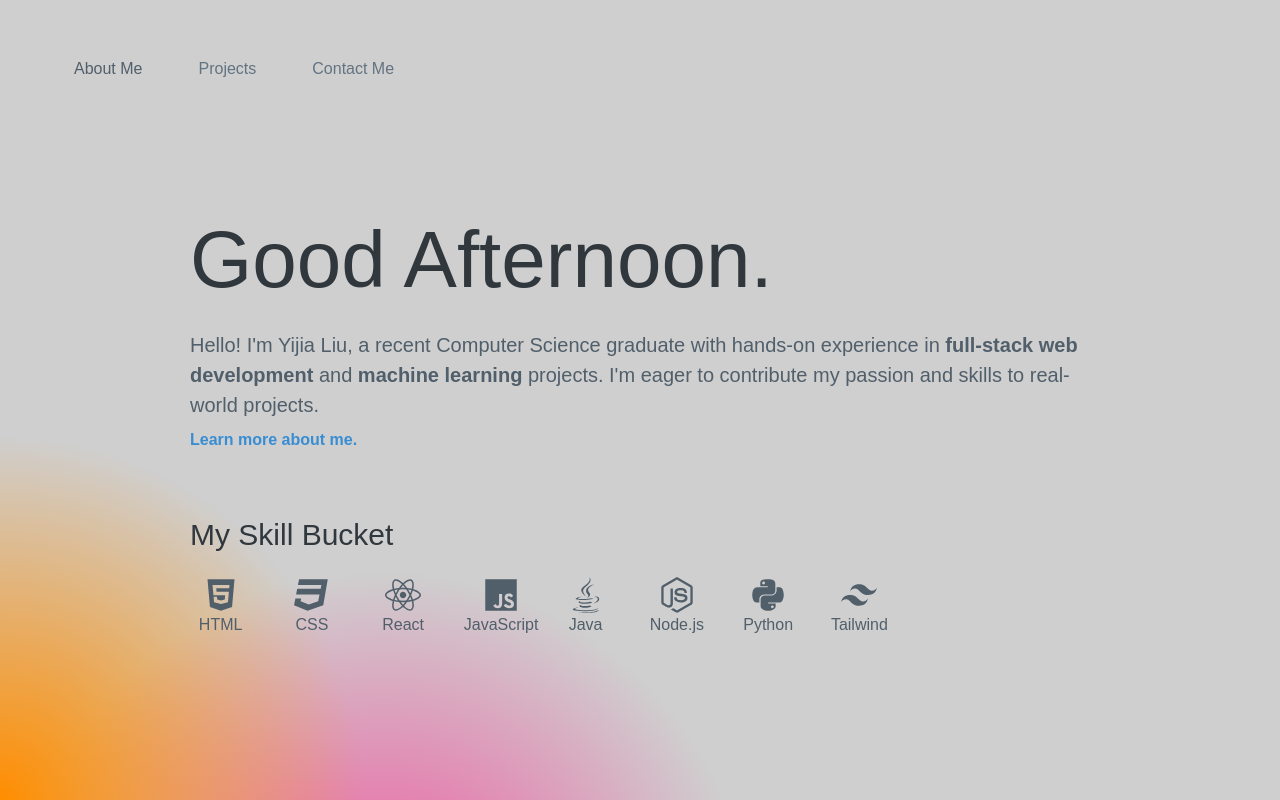
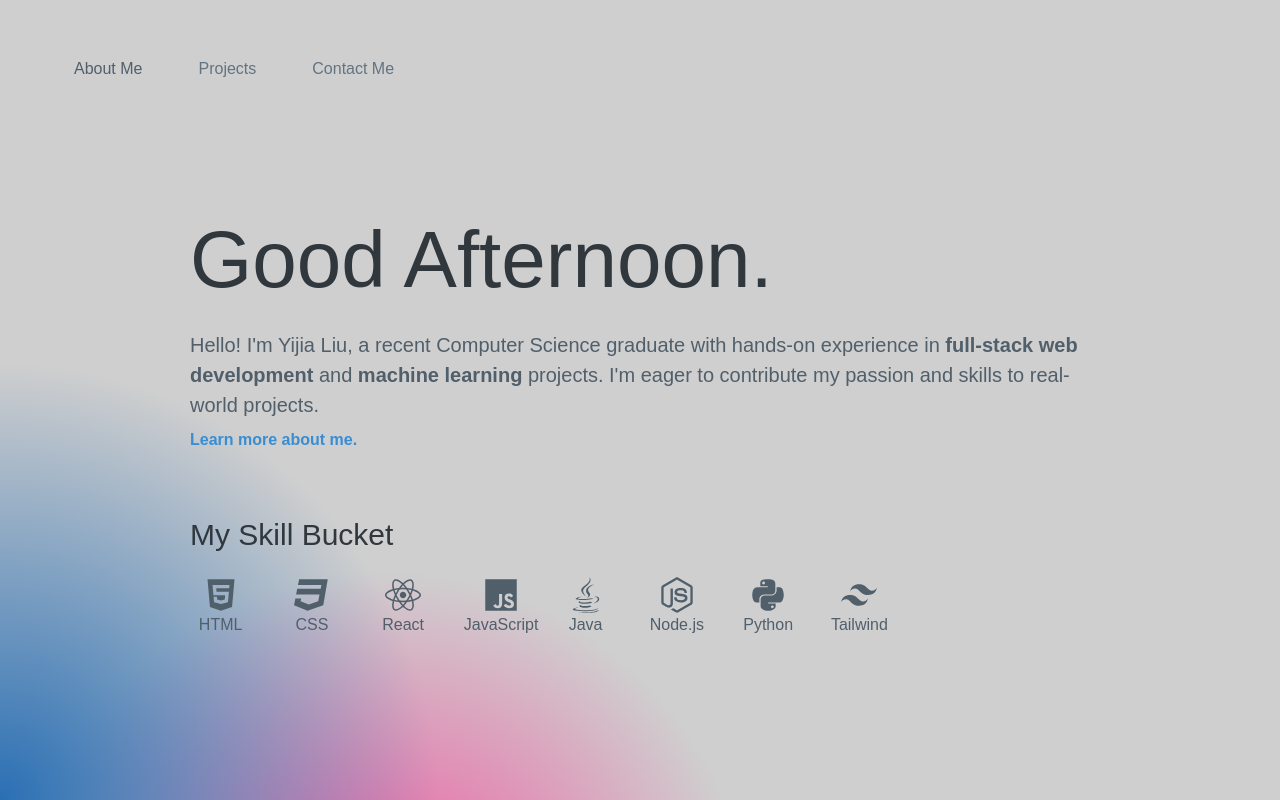
Before and after one commit to JellyYJ/portfolio, a React (Vite) app in the folder portfolio/: page /aboutMe in a window 1280 px wide. Built offline with nearby package versions, Linux system fonts and the light colour scheme.

Commit message:
Minor style updates

```diff
--- a/portfolio/src/styles/GlobalStyles.js
+++ b/portfolio/src/styles/GlobalStyles.js
@@ -44,8 +44,6 @@ const GlobalStyles = createGlobalStyle`
     --color-blue-900: #174283;
 
 
-    --color-blue-100: #e0f2fe;
-    --color-indigo-700: #1572B6;
     --color-green-100: #dcfce7;
     --color-green-700: #15803d;
     --color-yellow-100: #fef9c3;
--- a/portfolio/src/ui/AppLayout.jsx
+++ b/portfolio/src/ui/AppLayout.jsx
@@ -40,8 +40,8 @@ const BackgroundShape = styled.div`
   height: 100%;
   background: radial-gradient(
       circle at 0% 100%,
-      var(--color-orange-700),
-      transparent 25%
+      var(--color-blue-700),
+      transparent 30%
     ),
     radial-gradient(circle at 30% 120%, var(--color-pink-300), transparent 30%);
   z-index: 0;
--- a/portfolio/src/ui/ProjectsList.jsx
+++ b/portfolio/src/ui/ProjectsList.jsx
@@ -23,6 +23,10 @@ const ProjectImage = styled.img`
   height: auto;
   border-radius: 1.5rem;
   margin-right: 5rem;
+  &:hover {
+    box-shadow: 1rem 1rem 3rem var(--color-blue-200);
+    transition: background-color 0.3s ease-in-out;
+  }
 
   @media (max-width: 1240px) {
     width: 65rem;
@@ -90,6 +94,10 @@ const ProjectDetails = styled.div`
   align-items: center;
 `;
 
+const ProjectDescription = styled.div`
+  font-size: 1.8rem;
+`;
+
 function ProjectsList() {
   const filteredProjects = projectsData.filter(
     (project) => project.type !== "mini"
@@ -103,7 +111,7 @@ function ProjectsList() {
             <ProjectImage src={project.img} alt={project.name} />
             <ProjectDetails>
               <Heading as="h3">{project.name}</Heading>
-              {/* <ProjectDescription>{project.summary}</ProjectDescription> */}
+              <ProjectDescription>{project.summary}</ProjectDescription>
               <TechStack techData={project.techStck} />
             </ProjectDetails>
           </ProjectListItem>
```
